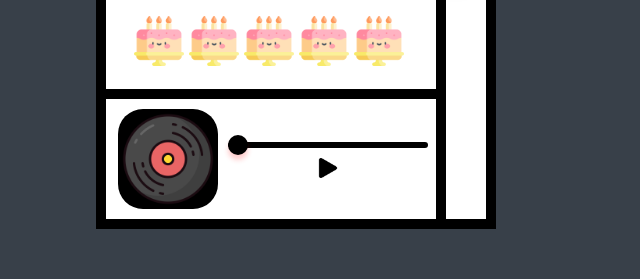
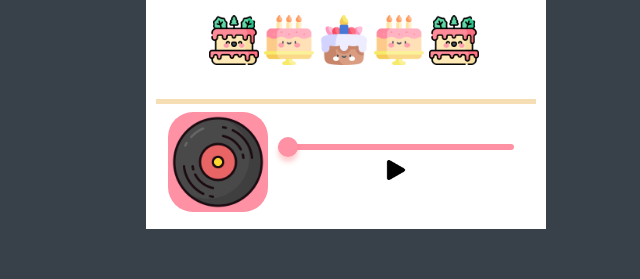
Before and after one commit to namvo1999/birthday-2024, a plain HTML site: page index.html in a window 1280 px wide. Shown: the part 521-800 px from the top of the page, without its empty margins (544-1184 px from the left). Drawn offline with Linux system fonts and the light colour scheme.

Commit message:
dancing cake

```diff
--- a/index.html
+++ b/index.html
@@ -15,11 +15,11 @@
                     </div>
 
                     <div class="picture-icon">
-                        <div class="cake"><img src="./assets/cake_4841225.png" alt=""></div>
-                        <div class="cake"><img src="./assets/cake_4841225.png" alt=""></div>
-                        <div class="cake"><img src="./assets/cake_4841225.png" alt=""></div>
-                        <div class="cake"><img src="./assets/cake_4841225.png" alt=""></div>
-                        <div class="cake"><img src="./assets/cake_4841225.png" alt=""></div>
+                        <div class="cake" id="cake-1"><img src="./assets/cake_6274989.png" alt=""></div>
+                        <div class="cake" id="cake-2"><img src="./assets/cake_4841225.png" alt=""></div>
+                        <div class="cake" id="cake-3"><img src="./assets/birthday-cake_10157089.png" alt=""></div>
+                        <div class="cake" id="cake-4"><img src="./assets/cake_4841225.png" alt=""></div>
+                        <div class="cake" id="cake-5"><img src="./assets/cake_6274989.png" alt=""></div>
                     </div>
                 </div>
             </div>
--- a/script2.js
+++ b/script2.js
@@ -1,3 +1,4 @@
+const nubmerOfCake = 5;
 let progress = document.getElementById("progress");
 let ctlIcon = document.getElementById("ctlIcon");
 let song = document.getElementById("song");
@@ -24,7 +25,7 @@ function playPause() {
     disk.classList.add("play");
   }
   isPlaying = !isPlaying;
-
+  toggleCake();
 }
 
 if(song.play()){
@@ -36,4 +37,13 @@ if(song.play()){
 progress.onchange = function() {
   song.play();
   song.currentTime = progress.value;
+  ctlIcon.src = "./assets/pause.png";
+  let isPlaying = true;
 }
+
+function toggleCake(){
+  for (let index = 1; index <= nubmerOfCake; index++) {
+    const danceClass = index % 2 == 0 ? 'dance-1' : 'dance-2';
+    document.getElementById("cake-" + index).classList.toggle(danceClass);
+  }
+}
--- a/style2.css
+++ b/style2.css
@@ -5,8 +5,9 @@
   font-style: normal;
 }
 :root {
-  --mau-dam: black;
+  --mau-dam: #F5DEB3;
   --mau-nhat: white;
+  --mau-pink: #FF91A4;
 }
 * {
   margin: 0;
@@ -37,11 +38,11 @@ body {
 
 .full-wrapper .page-left {
   background-color: var(--mau-dam);;
-  width: 350px;
+  width: 400px;
   height: 700px;
   position: absolute;
   transition: transform 2s linear;
-  left: 350px;
+  left: 400px;
   z-index: 1;
   transform: rotateY(0deg);
   display: flex;
@@ -60,7 +61,7 @@ body {
 }
 
 .page-left .audio {
-  background-color: var(--mau-dam);;
+  background-color: var(--mau-nhat);;
   height: 20%;
   padding: 10px;
 }
@@ -72,13 +73,16 @@ body {
   display: flex;
   align-items: center;
   padding: 12px;
+  border-top: 5px solid var(--mau-dam);
+
 }
 
 .audio .player {
-  background-color: var(--mau-dam);;
+  background-color: var(--mau-pink);;
   height: 100px;
   width: 100px;
   border-radius: 25%;
+
 }
 
 .player .disk {
@@ -100,14 +104,14 @@ body {
 }
 
 .bar {
-  width: 200px;
+  width: 100%;
 }
 
 #progress {
   -webkit-appearance: none;
   width: 100%;
   height: 6px;
-  background-color: var(--mau-dam);;
+  background-color: var(--mau-pink);;
   border-radius: 4px;
   cursor: pointer;
   margin-bottom: 10px;
@@ -119,7 +123,7 @@ body {
   height: 20px;
   background-size: cover;
   box-shadow: 0 5px 5px rgba(255, 26, 26, 0.22);
-  background-color: var(--mau-dam);;
+  background-color: var(--mau-pink);;
   border-radius: 100%;
 }
 
@@ -140,14 +144,15 @@ body {
 .control {
   display: flex;
   flex-direction: column;
-  justify-content: space-between;
+  justify-content: center;
   padding: 10px;
+  width: 100%;
+  height: 100%;
 }
 
 .picture-container{
   background-color: var(--mau-dam);;
   height: 80%;
-  padding: 10px 10px 0 10px;
 }
 
 .picture{
@@ -176,12 +181,32 @@ body {
   margin-right: 5px;
 }
 
+.dance-1{
+  animation: dance-icon-1 1s linear infinite;
+}
+
+.dance-2{
+  animation: dance-icon-2 1s linear infinite;
+}
+
+@keyframes dance-icon-1 {
+  0%  {transform: translateY(0px);}
+  50%  {transform: translateY(-10px);}
+  100%  {transform: translateY(0px);}
+}
+@keyframes dance-icon-2 {
+  0%  {transform: translateY(-10px);}
+  50%  {transform: translateY(-0px);}
+  100%  {transform: translateY(-10px);}
+}
+
+
 .full-wrapper .page-right {
   background-color: var(--mau-dam);;
   width: 400px;
   height: 100%;
   position: absolute;
-  left: 350px;
+  left: 400px;
   padding: 10px;
   border-right: 1px var(--mau-nhat);;
 }
```
